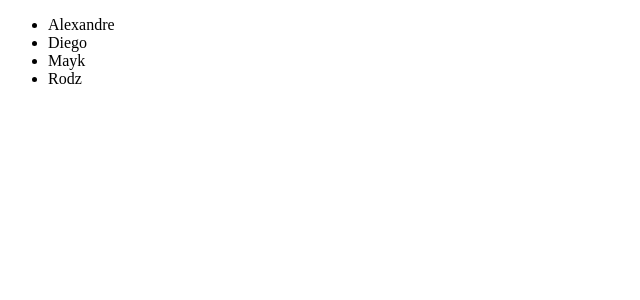
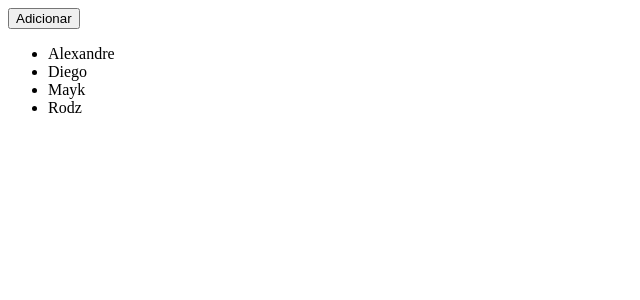
Before and after one commit to arrudadev/react-unit-testing, a React (Vite) app: page / in a window 1280 px wide. Shown: the top 300 px of the page, without its empty margins (0-640 px from the left). Built offline with nearby package versions, Linux system fonts and the light colour scheme.

Commit message:
test: add test to add item to list

```diff
--- a/src/App.tsx
+++ b/src/App.tsx
@@ -3,12 +3,22 @@ import { useState } from 'react';
 function App() {
   const [list, setList] = useState(['Alexandre', 'Diego', 'Mayk', 'Rodz']);
 
+  function addItemInTheList() {
+    setList([...list, 'Novo']);
+  }
+
   return (
-    <ul>
-      {list.map(item => (
-        <li key={item}>{item}</li>
-      ))}
-    </ul>
+    <>
+      <button type="button" onClick={addItemInTheList}>
+        Adicionar
+      </button>
+
+      <ul>
+        {list.map(item => (
+          <li key={item}>{item}</li>
+        ))}
+      </ul>
+    </>
   );
 }
 
```
Also changed, not shown: 1 other file (tests, documents, lock files or other folders).
